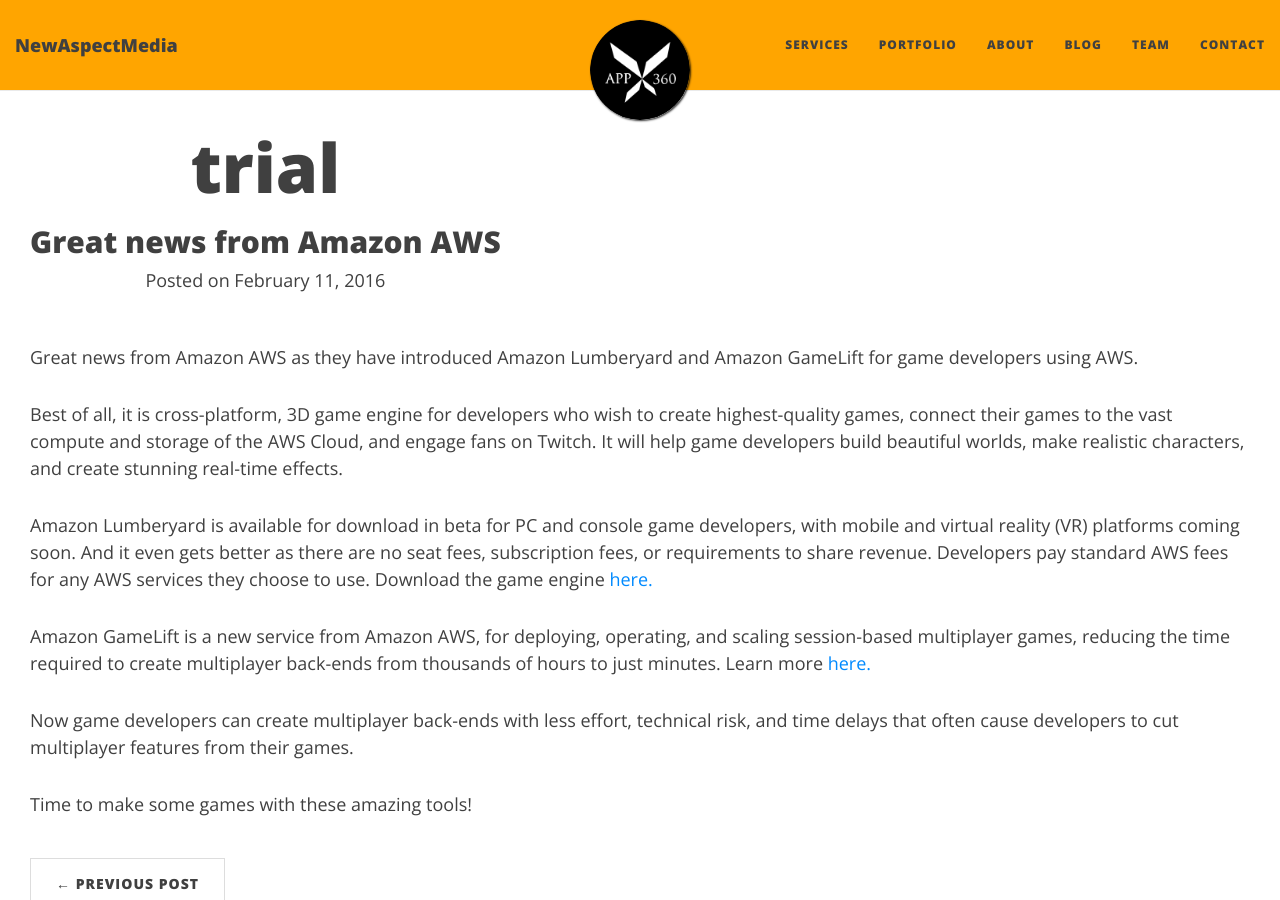
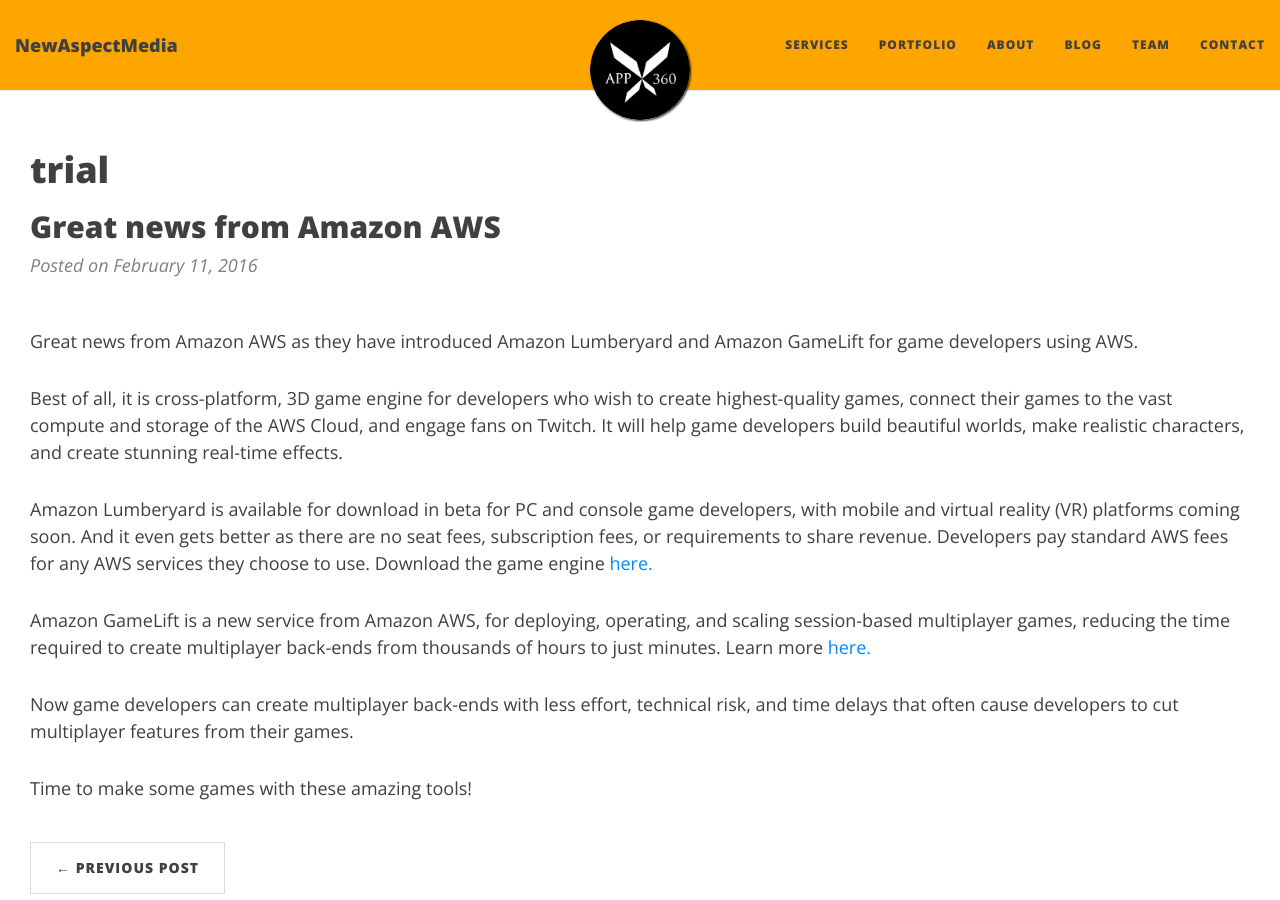
Before and after one commit to newmedia77/appxnam, a Jekyll site: the page built from _posts/2016-02-13-trial.md, in a window 1280 px wide and 900 px high. Built offline with Jekyll 4.4.1, drawn with Linux system fonts in a browser that asks for light colours; nearby versions of some CDN libraries.

Commit message:
andreas
post header

```diff
--- a/_layouts/post.html
+++ b/_layouts/post.html
@@ -5,7 +5,7 @@
 <header class="header-page">
   <div class="row">
     <div class="col-lg-8 col-lg-offset-2 col-md-10 col-md-offset-1">
-      <div class="page-heading">
+      <div class="post-heading">
         <h1>{{ page.title }}</h1>
         {% if page.subtitle %}
         <h2 class="post-subheading">{{ page.subtitle }}</h2>
```
